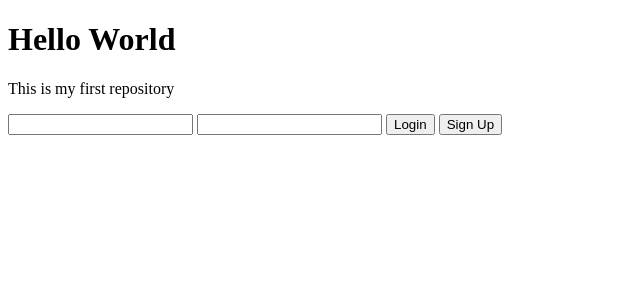
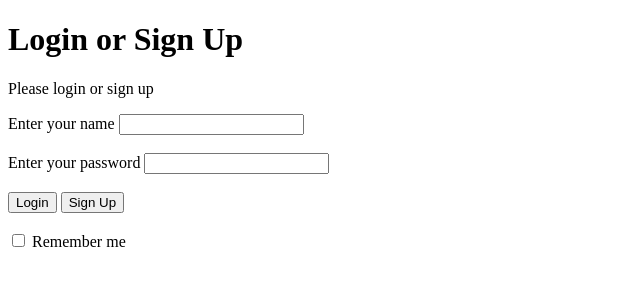
Before and after one commit to SampadMondal-git/Local-Repository, a plain HTML site: page index.html in a window 1280 px wide. Shown: the whole page, without its empty margins (0-640 px from the left). Drawn offline with Linux system fonts and the light colour scheme.

Commit message:
Change the form

```diff
--- a/index.html
+++ b/index.html
@@ -3,18 +3,20 @@
 <head>
     <meta charset="UTF-8">
     <meta name="viewport" content="width=device-width, initial-scale=1.0">
-    <title>New Repository</title>
+    <title>Login page</title>
 </head>
 <body>
     <div class="container">
-        <h1>Hello World</h1>
-        <p>This is my first repository</p>
-        <input type="text" name="name" id="name">
-        <label for="Enter your name"></label>
-        <input type="password" name="password" id="pass">
-        <label for="Enter your password"></label>
+        <h1>Login or Sign Up</h1>
+        <p>Please login or sign up</p>
+        <label for="name">Enter your name</label>
+        <input type="text" name="name" id="name"><br><br>
+        <label for="pass">Enter your password</label>
+        <input type="password" name="password" id="pass"><br><br>
         <button>Login</button>
-        <button>Sign Up</button>
+        <button>Sign Up</button><br><br>
+        <input type="checkbox" name="check" id="check">
+        <label for="check">Remember me</label>
     </div>
 </body>
 </html>
```
